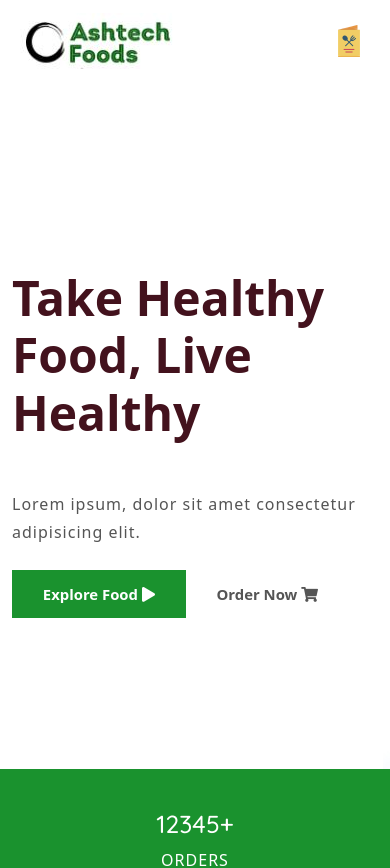
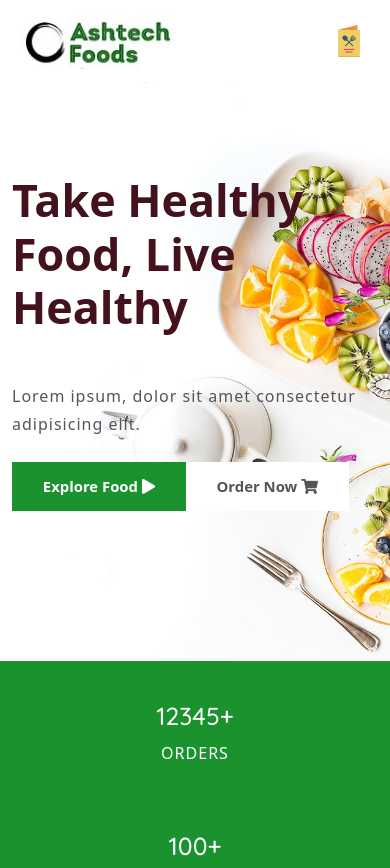
Before and after one commit to ashumsd7/Ashtech-Food, a Vue app: page / in a window 390 px wide. Shown: the top 868 px of the page. Built offline with nearby package versions, Linux system fonts and the light colour scheme.

Commit message:
mobile nav on click closed  bg-img property centered

```diff
--- a/package.json
+++ b/package.json
@@ -8,6 +8,7 @@
   },
   "dependencies": {
     "@popperjs/core": "^2.10.1",
+    "axios": "^0.21.4",
     "bootstrap": "^5.0.0-beta3",
     "core-js": "^3.6.5",
     "vue": "^2.6.11",
--- a/src/assets/css/responsive.css
+++ b/src/assets/css/responsive.css
@@ -0,0 +1,6 @@
+@media(max-width:968px) {
+    .top-banner{
+        padding: 9.3rem 0 9.3rem;
+    }
+
+}
--- a/src/components/HomeViews/TopBanner.vue
+++ b/src/components/HomeViews/TopBanner.vue
@@ -30,7 +30,7 @@
  /* @import '../../assets/css/responsive.css'; */
 .top-banner{
     width: 100%;
-    background-image: url('../../assets/img/bg/bg-1.jpg');
+    background: url('../../assets/img/bg/bg-1.jpg') center no-repeat;
     background-size: cover;
     padding: 16.8rem 0 9.375rem;
 }
@@ -42,4 +42,25 @@ h1{
  color: var(--secondary-color);
 
 }
+@media(max-width:968px) {
+    .top-banner{
+        padding: 9.3rem 0 9.3rem;
+    }
+
+}
+
+@media (max-width:768px){
+h1{
+    font-size: 2.8rem;
+
+}
+h2{
+    font-size: 2rem;
+    line-height: 2.0rem;
+}
+.top-banner{
+    padding: 10.8rem 0 9.375rem;
+}
+}
+
 </style>
--- a/src/components/boss/TheNavbar.vue
+++ b/src/components/boss/TheNavbar.vue
@@ -29,9 +29,9 @@
           <img src="../../assets/menu.png" alt="" srcset="" />
           <!-- //Your ICON -->
         </button>
-        <div class="collapse navbar-collapse" id="navbarNav">
-          <ul class="navbar-nav ms-auto mb-2 mb-lg-0">
-            <li class="nav-item" v-for="link in links" :key="link">
+        <div class="collapse navbar-collapse"   id="navbarNav">
+          <ul class="navbar-nav ms-auto mb-2 mb-lg-0 text-sm-center text-lg-start">
+            <li @click="handleLink"  class="nav-item" v-for="link in links" :key="link">
               <a class="nav-link " aria-current="page" href="#">{{link}}</a>
             </li>
             <li class="nav-item">
@@ -49,18 +49,21 @@ export default {
   data() {
     return {
       links:['Home','About Us', 'Get Food','Reviews', 'FAQ'],
-      addNavShadow:false
+      addNavShadow:false,
+
     }
   },
   mounted() {
     window.onscroll= ()=>{
-      if(window.scrollY>50){
-          this.addNavShadow= true;
-      }
-      if(window.scrollY<20){
-         this.addNavShadow= false;
-      }
+      window.scrollY>50 ? this.addNavShadow= true : this.addNavShadow= false
+
     }
+  },
+  methods: {
+    //on click closing list nav on mobile
+    handleLink(e){
+   e.path[3].classList.remove('show')
+  }
   },
 };
 </script>
--- a/src/views/Home.vue
+++ b/src/views/Home.vue
@@ -13,12 +13,13 @@ import TheNavbar from '../components/boss/TheNavbar.vue'
 import TopBanner from '../components/HomeViews/TopBanner.vue'
 import Counter from '../components/HomeViews/Counter.vue'
 
+
 export default {
   name: 'Home',
   components:{
     TheNavbar,
     TopBanner,
-    Counter
+    Counter,
   }
 
 }
```
Also changed, not shown: 1 other file (tests, documents, lock files or other folders).
